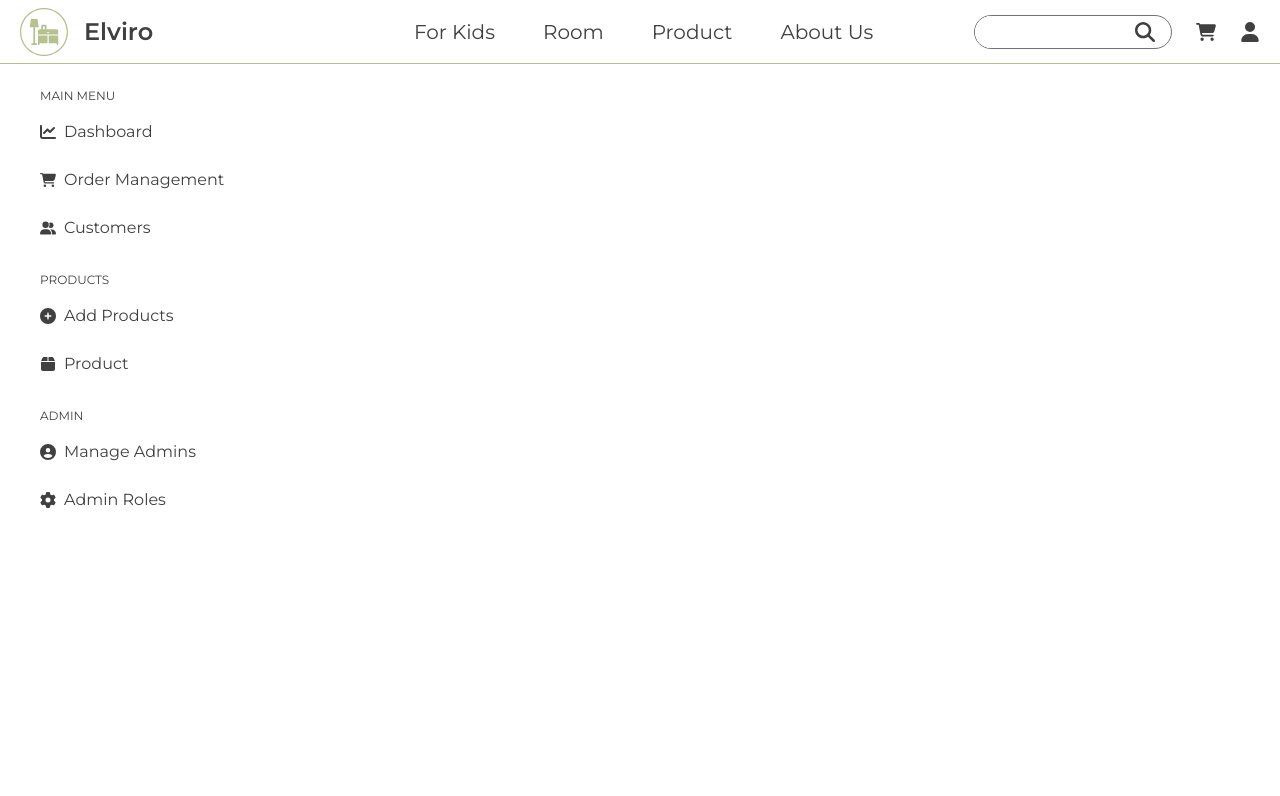
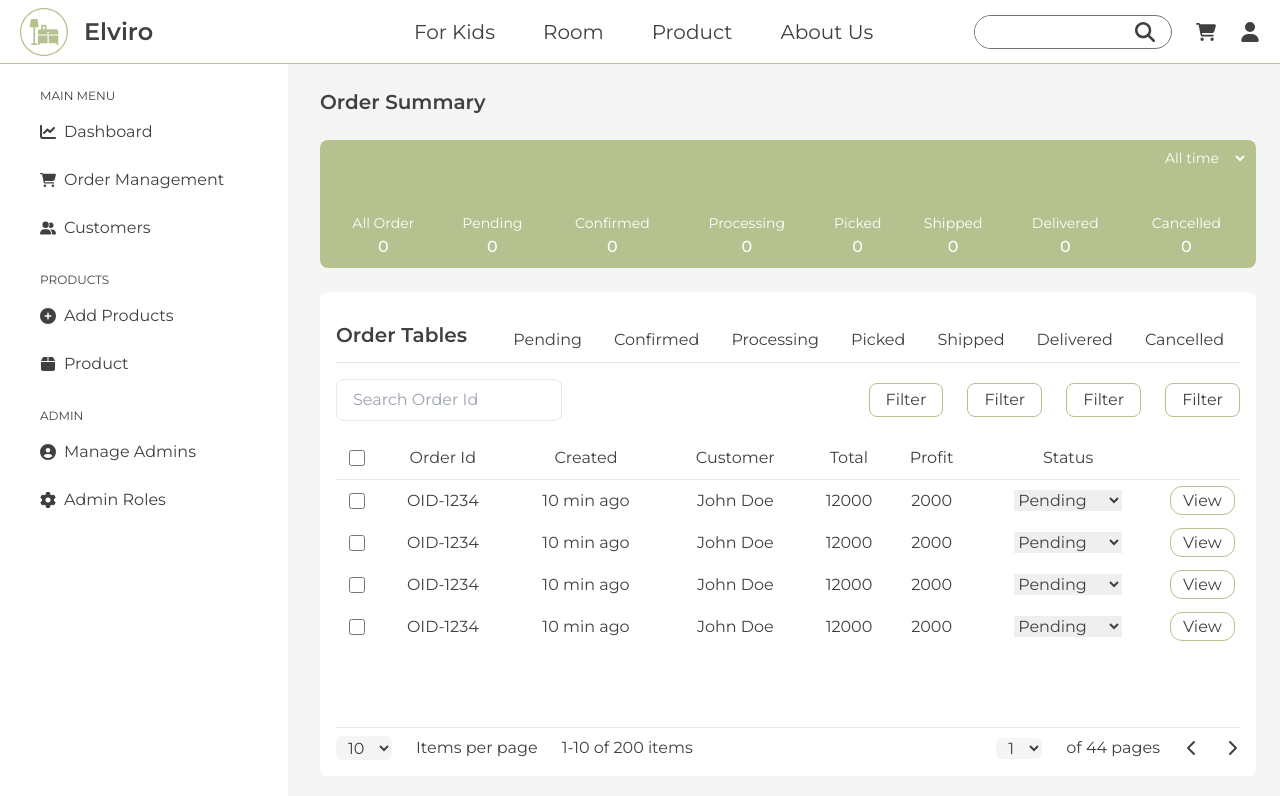
Before and after one commit to jsd7-group3-the-immortal-elf/elviro-frontend, a React (Vite) app: page /dashboard/order in a window 1280 px wide. Shown: the top 796 px of the page. Built offline with nearby package versions, Linux system fonts and the light colour scheme.

Commit message:
open router, add orderSummary, add orderTable, ch name of productItem > productTable, add orderPage

```diff
--- /dev/null
+++ b/src/components/dashboard/DashOrderSummary.jsx
@@ -0,0 +1,55 @@
+import PropTypes from "prop-types";
+
+export default function DashOrderSummary() {
+	return (
+		<section className="bg-green rounded-lg w-full flex flex-col justify-between items-end p-2 text-white h-32">
+			<select name="" className="w-fit text-center text-sm bg-transparent">
+				<option value="" className="bg-white text-neutral-800">
+					All time
+				</option>
+				<option value="" className="bg-white text-neutral-800">
+					Last Year
+				</option>
+				<option value="" className="bg-white text-neutral-800">
+					This Year
+				</option>
+				<option value="" className="bg-white text-neutral-800">
+					Last Month
+				</option>
+				<option value="" className="bg-white text-neutral-800">
+					This Month
+				</option>
+			</select>
+			<table className="w-full text-center">
+				<thead className="text-sm">
+					<tr>
+						<th>All Order</th>
+						<th>Pending</th>
+						<th>Confirmed</th>
+						<th>Processing</th>
+						<th>Picked</th>
+						<th>Shipped</th>
+						<th>Delivered</th>
+						<th>Cancelled</th>
+					</tr>
+				</thead>
+				<tbody className="font-medium">
+					<tr>
+						<td>0</td>
+						<td>0</td>
+						<td>0</td>
+						<td>0</td>
+						<td>0</td>
+						<td>0</td>
+						<td>0</td>
+						<td>0</td>
+					</tr>
+				</tbody>
+			</table>
+		</section>
+	);
+}
+
+DashOrderSummary.propTypes = {
+	productList: PropTypes.array,
+};
--- /dev/null
+++ b/src/components/dashboard/DashOrderTable.jsx
@@ -0,0 +1,64 @@
+import { Link } from "react-router-dom";
+// import PropTypes from "prop-types";
+// import { useState } from "react";
+
+export default function DashOrderTable() {
+	// const [productStatus, setProductStatus] = useState(product.status);
+	const order = {
+		_id: 1234,
+	};
+	return (
+		<tr>
+			<th className="text-white w-5">
+				<input
+					type="checkbox"
+					name="checkbox"
+					// onChange={(e) => handleChange(e, order._id)}
+					className="accent-green w-4 h-4 m-3 "
+				/>
+			</th>
+			<th>OID-1234</th>
+			<th>10 min ago</th>
+			<th>John Doe</th>
+			<th>12000</th>
+			<th>2000</th>
+			<th>
+				<select
+					name="orederStatus"
+					// onChange={(e) => handleChange(e, order._id)}
+				>
+					<option value="Pending">Pending</option>
+					<option value="Confirmed">Confirmed</option>
+					<option value="Processing">Processing</option>
+					<option value="Picked">Picked</option>
+					<option value="Shipped">Shipped</option>
+					<option value="Delivered">Delivered</option>
+					<option value="Cancelled">Cancelled</option>
+				</select>
+			</th>
+			<th>
+				<Link
+					to={`/dashboard/order/${order._id}`}
+					className="border border-green hover:bg-green hover:text-white px-3 py-1 rounded-xl"
+				>
+					View
+				</Link>
+			</th>
+
+			{/* <th>
+				<p
+					className={`rounded-md  ${
+						product.status == "Published" ? "bg-lightgreen/50" : "bg-orange-100"
+					}`}
+				>
+					{product.status}
+				</p>
+			</th> */}
+		</tr>
+	);
+}
+
+// DashProductTable.propTypes = {
+// 	product: PropTypes.object,
+// 	handleChange: PropTypes.func,
+// };
--- a/src/components/dashboard/DashProductItem.jsx
+++ b/src/components/dashboard/DashProductTable.jsx
@@ -2,7 +2,7 @@ import { Link } from "react-router-dom";
 import PropTypes from "prop-types";
 // import { useState } from "react";
 
-export default function DashProductItem({ product, handleChange }) {
+export default function DashProductTable({ product, handleChange }) {
 	// const [productStatus, setProductStatus] = useState(product.status);
 
 	return (
@@ -60,7 +60,7 @@ export default function DashProductItem({ product, handleChange }) {
 	);
 }
 
-DashProductItem.propTypes = {
+DashProductTable.propTypes = {
 	product: PropTypes.object,
 	handleChange: PropTypes.func,
 };
--- /dev/null
+++ b/src/pages/dashboard/DashOrderPage.jsx
@@ -0,0 +1,103 @@
+import DashChangePage from "../../components/dashboard/DashChangePage";
+import DashOrderSummary from "../../components/dashboard/DashOrderSummary";
+import DashOrderTable from "../../components/dashboard/DashOrderTable";
+
+export default function DashOrderPage() {
+	return (
+		<div className="bg-neutral-100 pl-80 p-6 flex flex-col gap-6 ">
+			<h4>Order Summary</h4>
+
+			<DashOrderSummary />
+
+			<section className="bg-white rounded-lg p-4 min-h-[calc(100vh-316px)] flex flex-col justify-between">
+				<div className="flex flex-col gap-4">
+					<nav className="flex justify-between items-center border-b">
+						<h4>Order Tables</h4>
+						<ul className="flex">
+							<li className="border-b-2 border-white hover:border-green px-4 pb-2 pt-5">
+								Pending
+							</li>
+							<li className="border-b-2 border-white hover:border-green px-4 pb-2 pt-5">
+								Confirmed
+							</li>
+							<li className="border-b-2 border-white hover:border-green px-4 pb-2 pt-5">
+								Processing
+							</li>
+							<li className="border-b-2 border-white hover:border-green px-4 pb-2 pt-5">
+								Picked
+							</li>
+							<li className="border-b-2 border-white hover:border-green px-4 pb-2 pt-5">
+								Shipped
+							</li>
+							<li className="border-b-2 border-white hover:border-green px-4 pb-2 pt-5">
+								Delivered
+							</li>
+							<li className="border-b-2 border-white hover:border-green px-4 pb-2 pt-5">
+								Cancelled
+							</li>
+						</ul>
+					</nav>
+					<div className="flex justify-between items-center">
+						<input
+							type="text"
+							placeholder="Search Order Id"
+							className="border px-4 py-2 rounded-lg"
+						/>
+
+						<div className="flex gap-6">
+							<button className="py-1 px-4 border border-green hover:bg-green hover:text-white rounded-lg">
+								Filter
+							</button>
+							<button className="py-1 px-4 border border-green hover:bg-green hover:text-white rounded-lg">
+								Filter
+							</button>
+							<button className="py-1 px-4 border border-green hover:bg-green hover:text-white rounded-lg">
+								Filter
+							</button>
+							<button className="py-1 px-4 border border-green hover:bg-green hover:text-white rounded-lg">
+								Filter
+							</button>
+						</div>
+					</div>
+					{/* shadow-[0px_-10px_10px_-5px_rgb(250,250,250)] */}
+					<table className="w-full rounded-lg">
+						<thead className="border-b">
+							<tr>
+								<th className="text-white w-5">
+									<input
+										type="checkbox"
+										name=""
+										id=""
+										className="accent-green w-4 h-4 m-3 "
+									/>
+								</th>
+								<th>Order Id</th>
+								<th>Created</th>
+								<th>Customer</th>
+								<th>Total</th>
+								<th>Profit</th>
+								<th>Status</th>
+								<th className=" w-1/12"></th>
+							</tr>
+						</thead>
+						<tbody>
+							{/* {productList.map((product) => ( */}
+							<DashOrderTable
+							// key={product._id}
+							// product={product}
+							// setProductList={setProductList}
+							// handleChange={handleChange}
+							/>
+							{/* ))} */}
+							<DashOrderTable />
+							<DashOrderTable />
+							<DashOrderTable />
+						</tbody>
+					</table>
+				</div>
+
+				<DashChangePage />
+			</section>
+		</div>
+	);
+}
--- a/src/pages/dashboard/DashProductPage.jsx
+++ b/src/pages/dashboard/DashProductPage.jsx
@@ -2,7 +2,7 @@ import { useState, useEffect } from "react";
 import axios from "axios";
 import DashChangePage from "../../components/dashboard/DashChangePage";
 import DashProductSummary from "../../components/dashboard/DashProductSummary";
-import DashProductItem from "../../components/dashboard/DashProductItem";
+import DashProductTable from "../../components/dashboard/DashProductTable";
 
 export default function DashProductPage() {
 	const [productList, setProductList] = useState([]);
@@ -64,7 +64,7 @@ export default function DashProductPage() {
 						</thead>
 						<tbody>
 							{productList.map((product) => (
-								<DashProductItem
+								<DashProductTable
 									key={product._id}
 									product={product}
 									setProductList={setProductList}
```
Also changed, not shown: src/App.jsx (+10 -10 lines).
